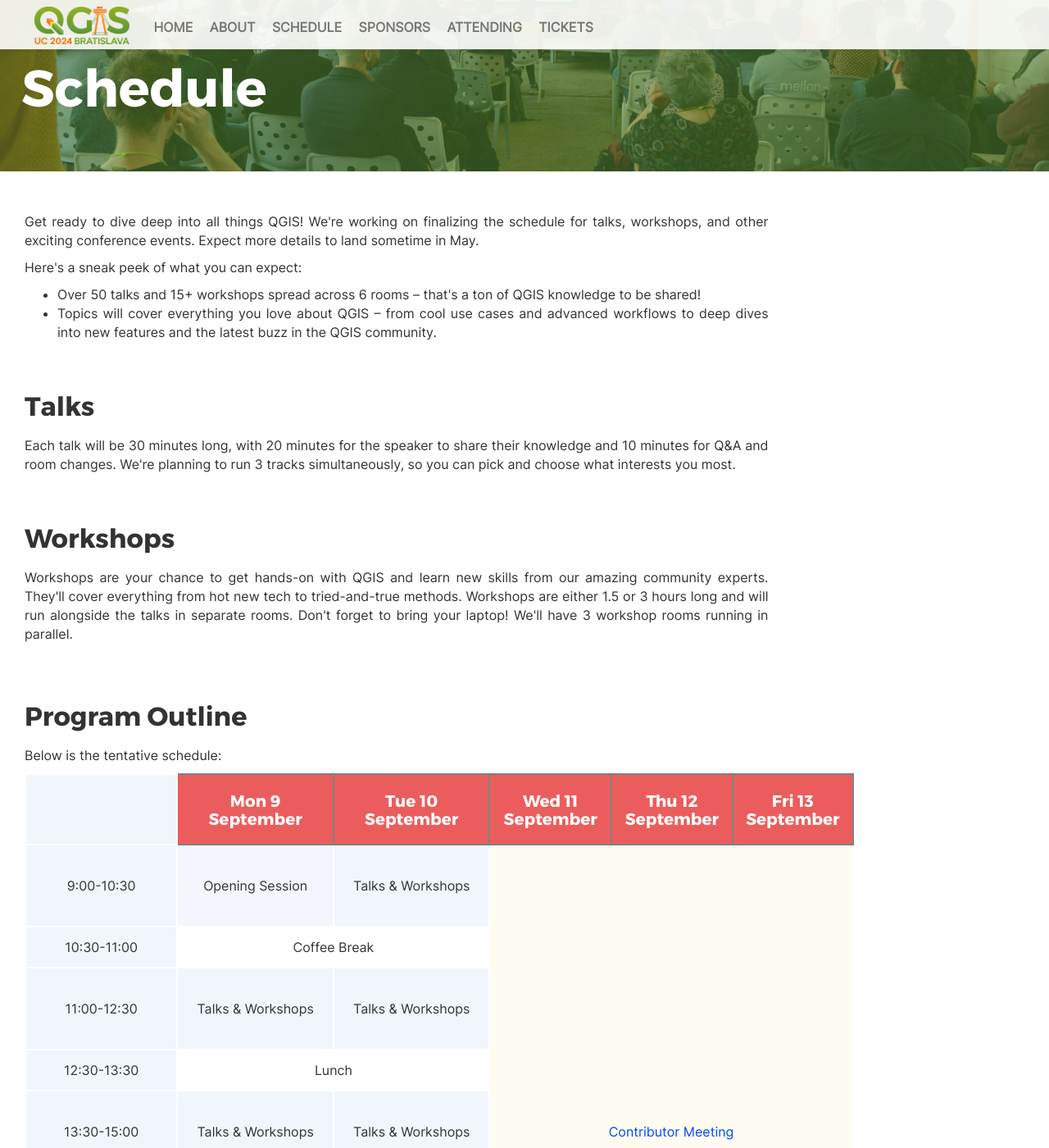
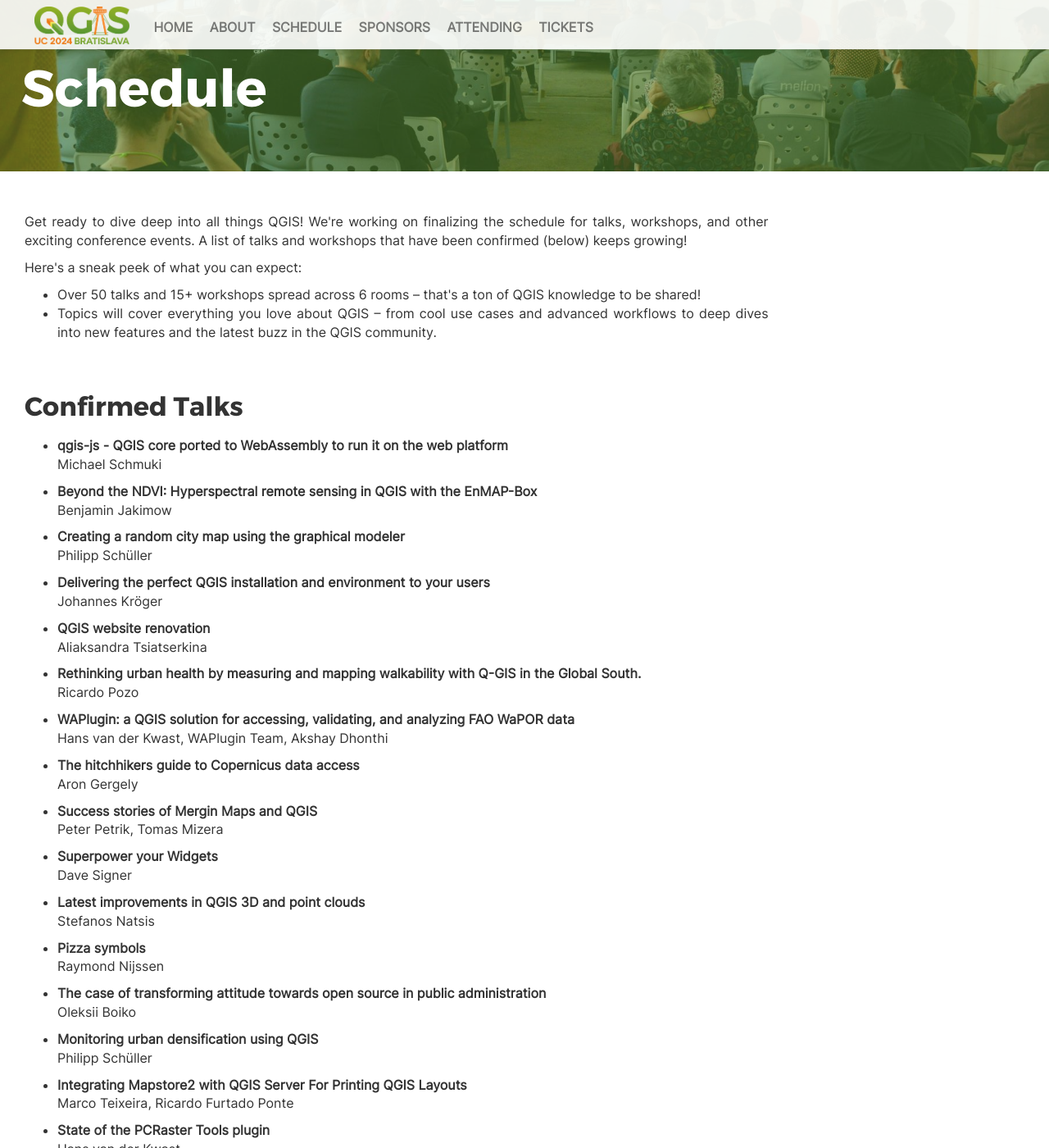
Before and after one commit to qgis-sk/uc2024-web, a Jekyll site: the page built from _pages/schedule.html, in a window 1280 px wide and 1400 px high, scrolled down 198 px. Shown: the whole window at 82% size. Built offline with Jekyll 4.4.1, drawn with Linux system fonts in a browser that asks for light colours; nearby versions of some CDN libraries; comment, search, counter and statistics services are not loaded; some of the changed text lies outside the part shown.

Commit message:
Initial list of confirmed talks/workshops

```diff
--- a/_pages/schedule.html
+++ b/_pages/schedule.html
@@ -26,7 +26,7 @@
 
 
 <p>
-Get ready to dive deep into all things QGIS! We're working on finalizing the schedule for talks, workshops, and other exciting conference events. Expect more details to land sometime in May.
+Get ready to dive deep into all things QGIS! We're working on finalizing the schedule for talks, workshops, and other exciting conference events. A list of talks and workshops that have been confirmed (below) keeps growing!
 </p><p>
 Here's a sneak peek of what you can expect:
 
@@ -34,6 +34,50 @@
 <li>Over 50 talks and 15+ workshops spread across 6 rooms – that's a ton of QGIS knowledge to be shared!
 <li>Topics will cover everything you love about QGIS – from cool use cases and advanced workflows to deep dives into new features and the latest buzz in the QGIS community.
 </ul>
+
+<h3>Confirmed Talks</h3>
+<p>
+<ul>
+<!-- talks_start -->
+<li style="margin: 10px 0;"><b>qgis-js - QGIS core ported to WebAssembly to run it on the web platform</b><br/>Michael Schmuki
+<li style="margin: 10px 0;"><b>Beyond the NDVI: Hyperspectral remote sensing in QGIS with the EnMAP-Box</b><br/>Benjamin Jakimow
+<li style="margin: 10px 0;"><b>Creating a random city map using the graphical modeler</b><br/>Philipp Schüller
+<li style="margin: 10px 0;"><b>Delivering the perfect QGIS installation and environment to your users</b><br/>Johannes Kröger
+<li style="margin: 10px 0;"><b>QGIS website renovation</b><br/>Aliaksandra Tsiatserkina
+<li style="margin: 10px 0;"><b>Rethinking urban health by measuring and mapping walkability with Q-GIS in the Global South.</b><br/>Ricardo Pozo
+<li style="margin: 10px 0;"><b>WAPlugin: a QGIS solution for accessing, validating, and analyzing FAO WaPOR data</b><br/>Hans van der Kwast, WAPlugin Team, Akshay Dhonthi
+<li style="margin: 10px 0;"><b>The hitchhikers guide to Copernicus data access</b><br/>Aron Gergely
+<li style="margin: 10px 0;"><b>Success stories of Mergin Maps and QGIS</b><br/>Peter Petrik, Tomas Mizera
+<li style="margin: 10px 0;"><b>Superpower your Widgets</b><br/>Dave Signer
+<li style="margin: 10px 0;"><b>Latest improvements in QGIS 3D and point clouds</b><br/>Stefanos Natsis
+<li style="margin: 10px 0;"><b>Pizza symbols</b><br/>Raymond Nijssen
+<li style="margin: 10px 0;"><b>The case of transforming attitude towards open source in public administration</b><br/>Oleksii Boiko
+<li style="margin: 10px 0;"><b>Monitoring urban densification using QGIS</b><br/>Philipp Schüller
+<li style="margin: 10px 0;"><b>Integrating Mapstore2 with QGIS Server For Printing QGIS Layouts</b><br/>Marco Teixeira, Ricardo Furtado Ponte
+<li style="margin: 10px 0;"><b>State of the PCRaster Tools plugin</b><br/>Hans van der Kwast
+<li style="margin: 10px 0;"><b>Presentation of Two QGIS Roles - QGIS Documentation Writer and QGIS Full Stack Web Developer</b><br/>Lova, Selma
+<li style="margin: 10px 0;"><b>Mergin Maps: Modern field data collection tool</b><br/>Peter Petrik, Tomas Mizera
+<li style="margin: 10px 0;"><b>Procedural art with QGIS</b><br/>Johannes Kröger
+<li style="margin: 10px 0;"><b>Advantages of QGIS environment powered by Nix</b><br/>Ivan Minčík - @imincik
+<!-- talks_end -->
+</ul>
+</p>
+
+
+<h3>Confirmed Workshops</h3>
+<p>
+<ul>
+<li style="margin: 10px 0;"><b>Building 3D map views in QGIS</b><br/>Stefanos Natsis
+<li style="margin: 10px 0;"><b>Work with data relations in QGIS</b><br/>Dave Signer
+<li style="margin: 10px 0;"><b>Advancing water productivity monitoring in agriculture: Analyse and validate FAO WaPOR open data using the WAPlugin in QGIS</b><br/>Hans van der Kwast, WAPlugin Team, Akshay Dhonthi
+<li style="margin: 10px 0;"><b>Hands-on qgis-js: Building interactive QGIS based Web Maps from Scratch</b><br/>Michael Schmuki
+<li style="margin: 10px 0;"><b>Hydrological analysis with the PCRaster Tools plugin in QGIS</b><br/>Hans van der Kwast
+<li style="margin: 10px 0;"><b>Mergin Maps Admin Essentials</b><br/>Peter Petrik, Tomas Mizera
+<li style="margin: 10px 0;"><b>Designing an object with Blender3D for use in QGIS 3D</b><br/>Raymond Nijssen
+</ul>
+</p>
+
+
 
 <h3>Talks</h3>
 
```
Also changed, not shown: _pages/about.md (+1 -1 lines).
